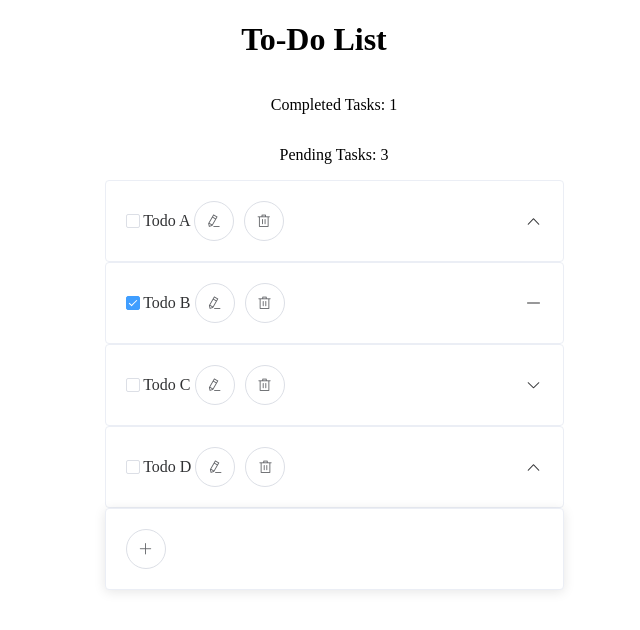
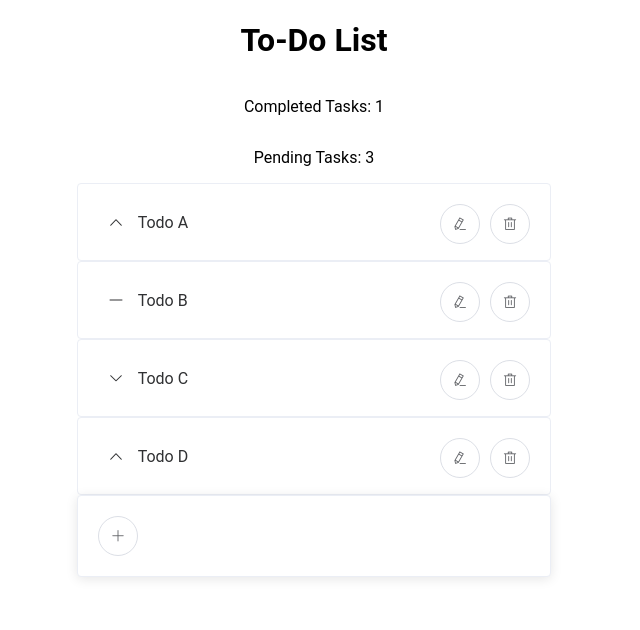
Before and after one commit to dukeydd/projects, a Vue app: page / in a window 1280 px wide. Shown: the top 630 px of the page, without its empty margins (326-966 px from the left). Built offline with nearby package versions, Linux system fonts and the light colour scheme.

Commit message:
pretty lookin'

```diff
--- a/src/App.vue
+++ b/src/App.vue
@@ -1,10 +1,8 @@
 <template>
   <div id="app">
     <h1 style="text-align:center">To-Do List</h1>
-    <ul>
-        <to-do-list v-bind:todos="todos" />
-        <create-todo v-on:add-todo="addTodo" />
-    </ul>
+      <to-do-list v-bind:todos="todos" />
+      <create-todo v-on:add-todo="addTodo" />
   </div>
 </template>
 
@@ -56,5 +54,13 @@ export default {
 </script>
 
 <style>
+@import url('https://fonts.googleapis.com/css?family=Roboto+Condensed');
 
+html, body {
+  font-family: 'Roboto', sans-serif;
+}
+
+#app {
+  font-family: 'Roboto', sans-serif;
+}
 </style>
--- a/src/api/routes/todos.js
+++ b/src/api/routes/todos.js
@@ -1,5 +1,4 @@
 const express = require('express');
-const { updateOne } = require('../models/Todos');
 const router = express.Router();
 const Todos = require('../models/Todos');
 
--- a/src/components/ToDo.vue
+++ b/src/components/ToDo.vue
@@ -2,15 +2,16 @@
   <el-card class="box-card" shadow="hover">
     <div class="content" v-show="!isEditing">
 
-      <el-checkbox v-model="todo.done" v-on:change="completeTodo(todo)"></el-checkbox>
+      <!-- <el-checkbox v-model="todo.done" v-on:change="completeTodo(todo)"></el-checkbox> -->
+
+      <i class="el-icon-arrow-up" v-if="todo.priority === 'High'" style="padding: 10px 10px" />
+      <i class="el-icon-minus" v-if="todo.priority === 'Medium'" style="padding: 10px 10px" />
+      <i class="el-icon-arrow-down" v-if="todo.priority === 'Low'" style="padding: 10px 10px" />
       {{ todo.title }}
-
-      <i class="el-icon-arrow-up" v-if="todo.priority === 'High'" style="float: right; padding: 12px 1px" />
-      <i class="el-icon-minus" v-if="todo.priority === 'Medium'" style="float: right; padding: 12px 1px" />
-      <i class="el-icon-arrow-down" v-if="todo.priority === 'Low'" style="float: right; padding: 12px 1px" />
-
+      <span style="float:right">
       <el-button type="default" icon="el-icon-edit" circle v-on:click="showForm" />
       <el-button type="default" icon="el-icon-delete" circle v-on:click="deleteTodo(todo)" />
+      </span>
     </div>
 
     <el-form ref="form" :model="form" label-width="120px" v-show="isEditing">
```
